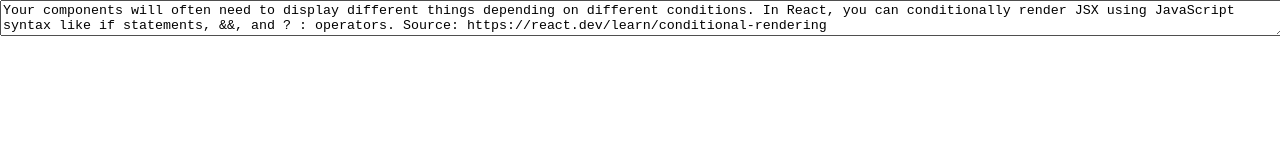
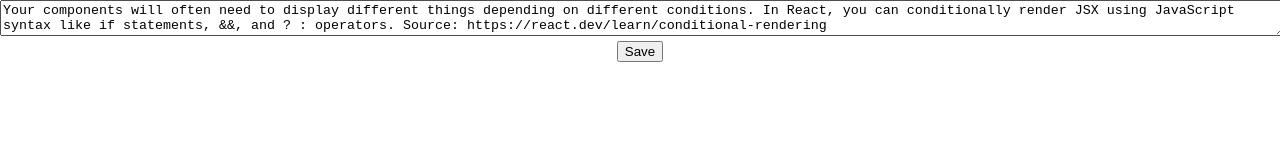
Before and after one commit to StephanVolynets/React-Portfolio, a React (Create React App) app: page / in a window 1280 px wide. Shown: the top 160 px of the page. Built offline with nearby package versions, Linux system fonts and the light colour scheme; the HTML template or start-up script is replaced by a standard one.

Commit message:
events for save and edit

```diff
--- a/src/components/ParagraphEdit.jsx
+++ b/src/components/ParagraphEdit.jsx
@@ -1,18 +1,28 @@
 import './ParagraphEdit.css';
 
 export default function ParagraphEdit({ children, editMode = false }) {
+
+  function handleSaveText() {
+    console.log("TODO: save text");
+  }
+
+  function handleEditText() {
+    console.log("TODO: edit text");
+  }
 
   let componentContent;
   if (editMode) {
     componentContent = (
       <>
         <textarea defaultValue={children} />
+        <button onClick={handleSaveText}>Save</button>
       </>
     )
   } else {
     componentContent = (
       <>
         <p>{children}</p>
+        <button onClick={handleEditText}>Edit Function (Conventional)</button>
       </>
     )
   }
```
